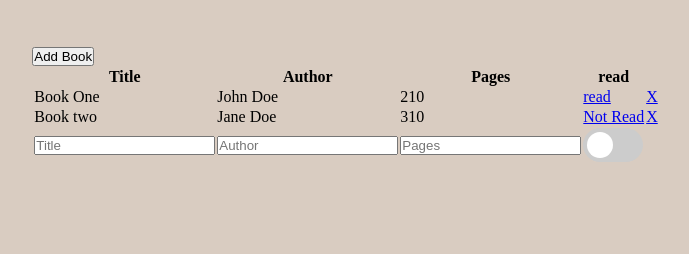
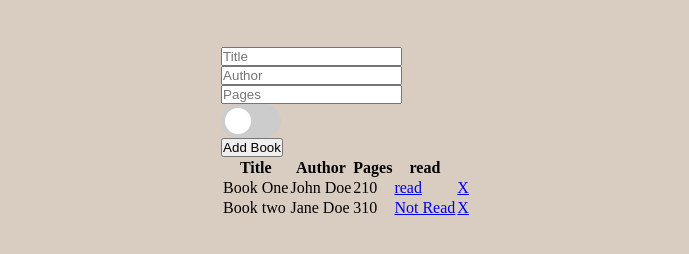
Before and after one commit to J-PCode/Book-Library, a plain HTML site: page index.html in a window 1280 px wide. Shown: the part 228-482 px from the top of the page, without its empty margins (294-983 px from the left). Drawn offline with Linux system fonts and the light colour scheme.

Commit message:
tried to get button under form, for some unknown reason it doesnt show after results (table) in DOM. Have to look after that later. Removed form inside of table row.

```diff
--- a/index.html
+++ b/index.html
@@ -29,37 +29,32 @@
         </thead>
         <tbody id="book-list">
 
+        </tbody>
+    <div class="form">
+    <form id="book-form">
 
-    </tbody>
-    <form id="book-form">
-            <tr>
-                <td>
                     <div class="form-group">
                     <input type="text" id="title" placeholder="Title" class="form-control">
                     </div>
-                </td>
-                <td>
+
                     <div class="form-group">
                         <input type="text" id="author" placeholder="Author"class="form-control">
                     </div>
-                </td>
-                <td>
+
                     <div class="form-group">
                         <input type="text" id="pages" placeholder="Pages" class="form-control">
                     </div>
-                </td>
-                <td>
+                    <div class="switch">
                     <label class="switch">
                         <input type="checkbox" id="read">
                         <span class="slider round"></span>
-                      </label>
-                </td>
-            </tr>
-            <div>
-            <input type="submit" id="submit" value="Add Book" class="btn">
-        </div>
-
+                    </label>
+                    </div>
+                    <div class="btn">
+                        <input type="submit" id="submit" value="Add Book" class="btn">
+                    </div>
         </form>
+    </div>
 
     </div>
     <div class="footer">
--- a/style.css
+++ b/style.css
@@ -16,9 +16,7 @@ body{
     justify-content: center;
     align-items: center;
 }
-.btn{
 
-}
 .logo{
   margin: 50px;
     display:flex;
```
